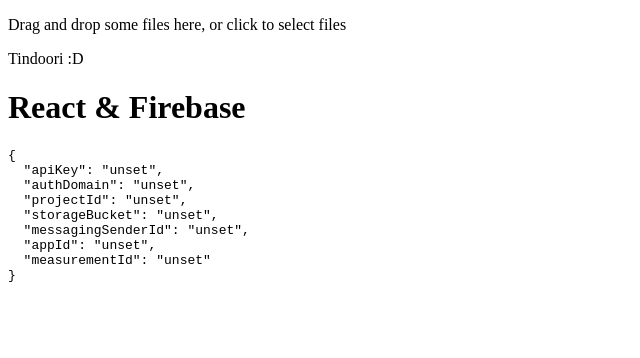
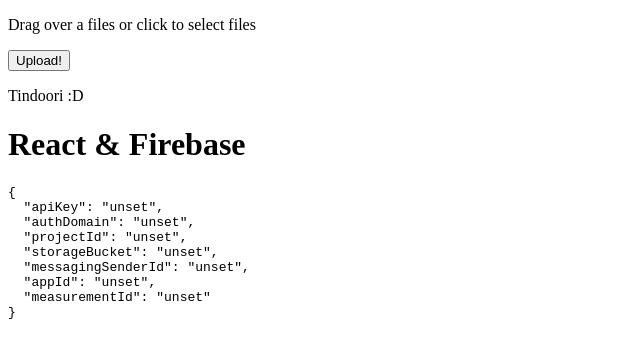
Before and after one commit to Tindoori/tindoori, a React (Create React App) app: page / in a window 1280 px wide. Shown: the top 358 px of the page, without its empty margins (0-640 px from the left). Built offline with nearby package versions, Linux system fonts and the light colour scheme; no server answers.

Commit message:
Changed to dropzone hook #60

```diff
--- a/src/DragDrop/DragDrop.jsx
+++ b/src/DragDrop/DragDrop.jsx
@@ -1,18 +1,22 @@
 /* eslint-disable react/jsx-props-no-spreading */
-import React from "react";
-import Dropzone from "react-dropzone";
+import React, { useCallback } from "react";
+import { useDropzone } from "react-dropzone";
 
 export default function DragDrop() {
+  const onDrop = useCallback((acceptedFiles) => {
+    console.log(acceptedFiles);
+  }, []);
+  const { getRootProps, getInputProps, isDragActive } = useDropzone({ onDrop });
+
   return (
-    <Dropzone onDrop={(acceptedFiles) => console.log(acceptedFiles)}>
-      {({ getRootProps, getInputProps }) => (
-        <section>
-          <div {...getRootProps()}>
-            <input {...getInputProps()} />
-            <p>Drag and drop some files here, or click to select files</p>
-          </div>
-        </section>
+    <div {...getRootProps()}>
+      <input {...getInputProps()} />
+      {isDragActive ? (
+        <p>Drop the files here ...</p>
+      ) : (
+        <p>Drag over a files or click to select files</p>
       )}
-    </Dropzone>
+      <button type="submit">Upload!</button>
+    </div>
   );
 }
```
